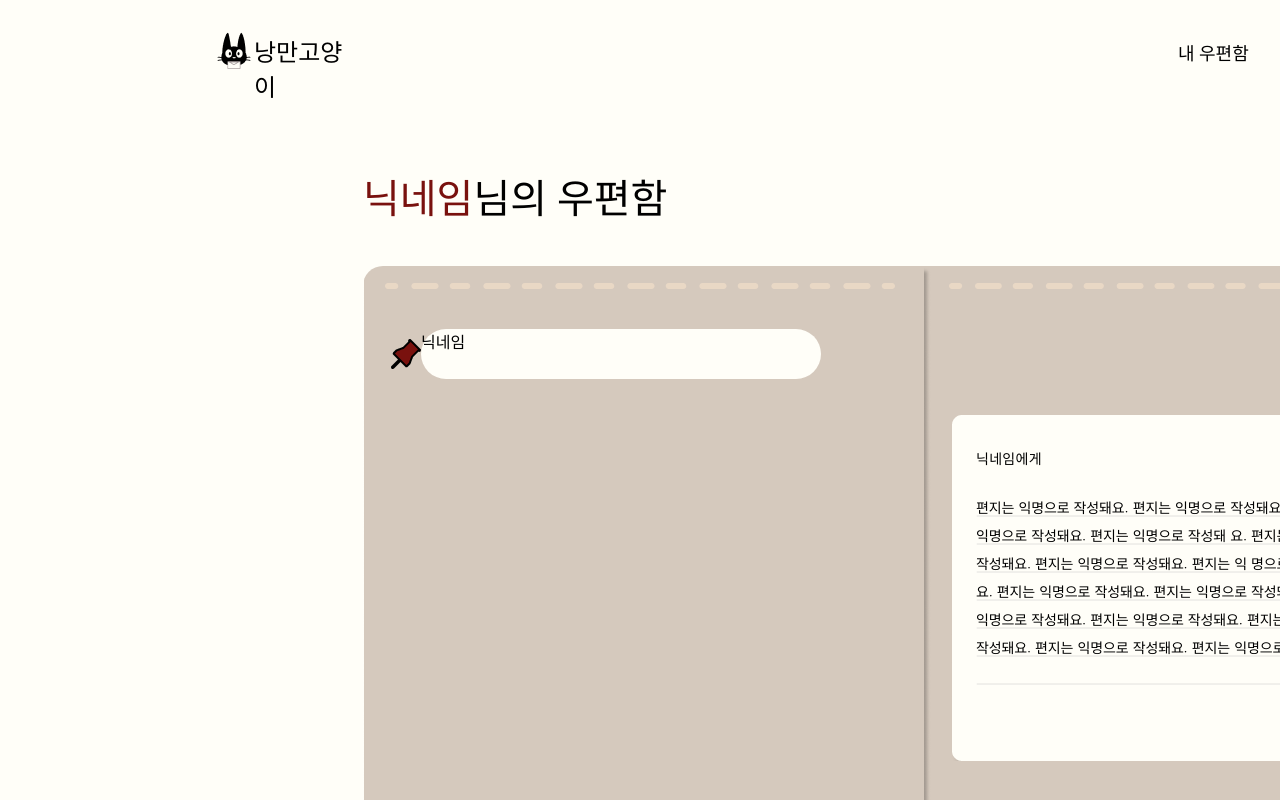
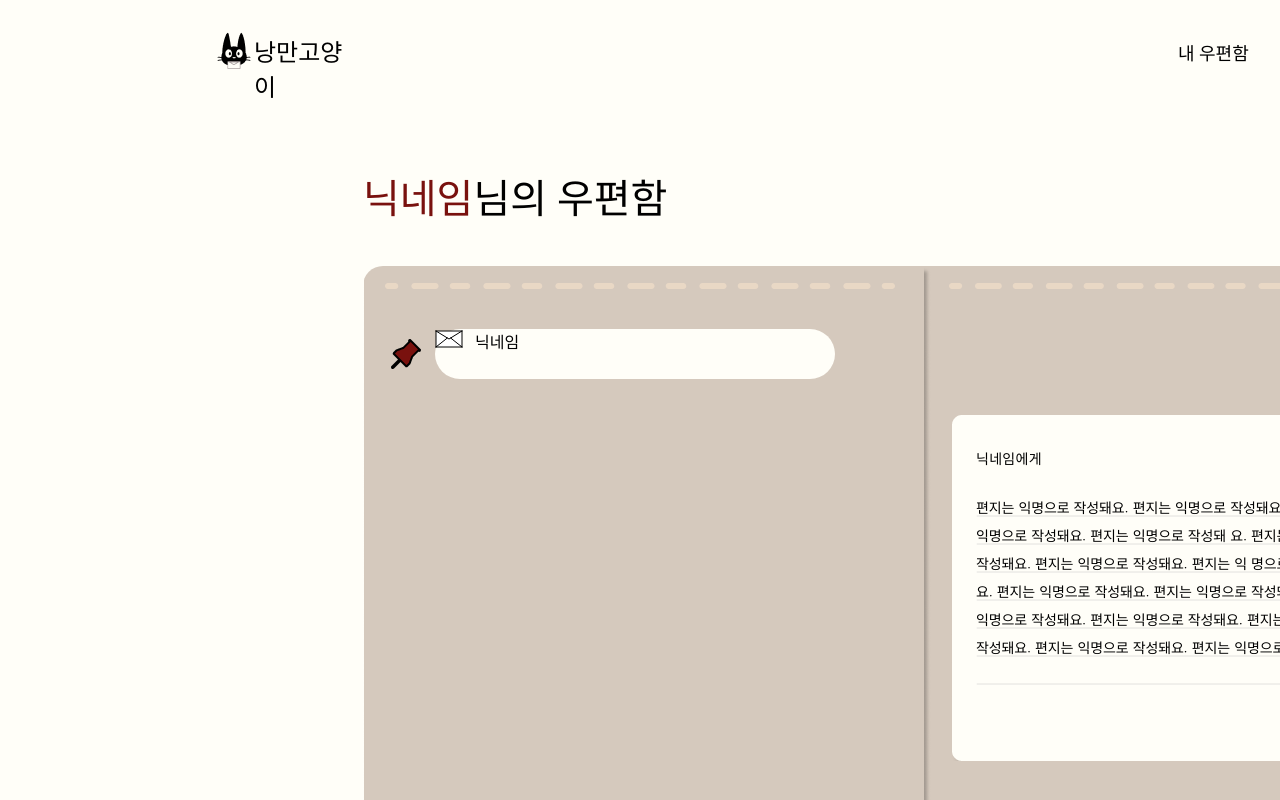
Before and after one commit to a-romantic-cat/Front-end, a React (Create React App) app in the folder front-end/: page /Check1 in a window 1280 px wide. Shown: the top 800 px of the page. Built offline with nearby package versions, Linux system fonts and the light colour scheme; a web font is replaced by a local one.

Commit message:
docs: 내우편함

```diff
--- a/front-end/src/components/MyLetterbox/Check1.jsx
+++ b/front-end/src/components/MyLetterbox/Check1.jsx
@@ -92,11 +92,14 @@ const WrapUserNickname = styled.div`
   display: flex;
   width: 400px;
   height: 50px;
-  margin: 0 0 0 0 14px; //안 됨
+  margin: 0 0 0 14px;
   align-items: flex-start;
   gap: 12px;
   border-radius: 45px;
   background: var(--Background-Ivory, #FFFEF8);
+`;
+
+const Envelope = styled.div`
 `;
 
 const UserNickname = styled.div`
@@ -262,6 +265,12 @@ const Check1 = () => {
               <Pin>
               </Pin>
               <WrapUserNickname>
+                <Envelope>
+                  <svg xmlns="http://www.w3.org/2000/svg" width="28" height="18" viewBox="0 0 28 18" fill="none">
+                    <path d="M1 17V1H27V17H1Z" fill="white"/>
+                    <path d="M1 1V17M1 1H27M1 1L14 9L27 1M1 17H27M1 17L12.3496 7.98437M27 17V1M27 17L15.6504 7.98437" stroke="black" stroke-linecap="round"/>
+                  </svg>
+                </Envelope>
                 <UserNickname>
                   닉네임
                 </UserNickname>
@@ -314,9 +323,9 @@ const Check1 = () => {
 
         <XButton onClick={navigateToMyBoxMain}>
           <svg xmlns="http://www.w3.org/2000/svg" width="50" height="50" viewBox="0 0 50 50" fill="none">
-          <path d="M50 25C50 38.8071 38.8071 50 25 50C11.1929 50 0 38.8071 0 25C0 11.1929 11.1929 0 25 0C38.8071 0 50 11.1929 50 25Z" fill="#C90000"/>
-          <path fill-rule="evenodd" clip-rule="evenodd" d="M25 47.5C37.4264 47.5 47.5 37.4264 47.5 25C47.5 12.5736 37.4264 2.5 25 2.5C12.5736 2.5 2.5 12.5736 2.5 25C2.5 37.4264 12.5736 47.5 25 47.5ZM25 50C38.8071 50 50 38.8071 50 25C50 11.1929 38.8071 0 25 0C11.1929 0 0 11.1929 0 25C0 38.8071 11.1929 50 25 50Z" fill="#C90000"/>
-          <path fill-rule="evenodd" clip-rule="evenodd" d="M13.2322 13.2322C14.2085 12.2559 15.7915 12.2559 16.7678 13.2322L25 21.4645L33.2322 13.2322C34.2085 12.2559 35.7915 12.2559 36.7678 13.2322C37.7441 14.2085 37.7441 15.7915 36.7678 16.7678L28.5355 25L36.7678 33.2322C37.7441 34.2085 37.7441 35.7915 36.7678 36.7678C35.7915 37.7441 34.2085 37.7441 33.2322 36.7678L25 28.5355L16.7678 36.7678C15.7915 37.7441 14.2085 37.7441 13.2322 36.7678C12.2559 35.7915 12.2559 34.2085 13.2322 33.2322L21.4645 25L13.2322 16.7678C12.2559 15.7915 12.2559 14.2085 13.2322 13.2322Z" fill="white"/>
+            <path d="M50 25C50 38.8071 38.8071 50 25 50C11.1929 50 0 38.8071 0 25C0 11.1929 11.1929 0 25 0C38.8071 0 50 11.1929 50 25Z" fill="#C90000"/>
+            <path fill-rule="evenodd" clip-rule="evenodd" d="M25 47.5C37.4264 47.5 47.5 37.4264 47.5 25C47.5 12.5736 37.4264 2.5 25 2.5C12.5736 2.5 2.5 12.5736 2.5 25C2.5 37.4264 12.5736 47.5 25 47.5ZM25 50C38.8071 50 50 38.8071 50 25C50 11.1929 38.8071 0 25 0C11.1929 0 0 11.1929 0 25C0 38.8071 11.1929 50 25 50Z" fill="#C90000"/>
+            <path fill-rule="evenodd" clip-rule="evenodd" d="M13.2322 13.2322C14.2085 12.2559 15.7915 12.2559 16.7678 13.2322L25 21.4645L33.2322 13.2322C34.2085 12.2559 35.7915 12.2559 36.7678 13.2322C37.7441 14.2085 37.7441 15.7915 36.7678 16.7678L28.5355 25L36.7678 33.2322C37.7441 34.2085 37.7441 35.7915 36.7678 36.7678C35.7915 37.7441 34.2085 37.7441 33.2322 36.7678L25 28.5355L16.7678 36.7678C15.7915 37.7441 14.2085 37.7441 13.2322 36.7678C12.2559 35.7915 12.2559 34.2085 13.2322 33.2322L21.4645 25L13.2322 16.7678C12.2559 15.7915 12.2559 14.2085 13.2322 13.2322Z" fill="white"/>
           </svg>
         </XButton>
       </WrapLetterContainer>
```
